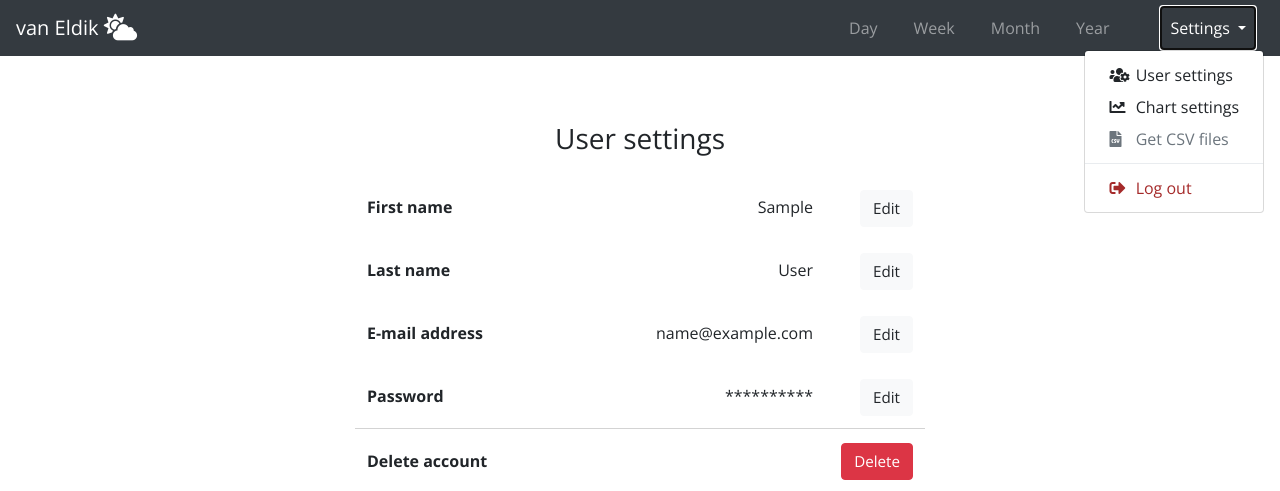
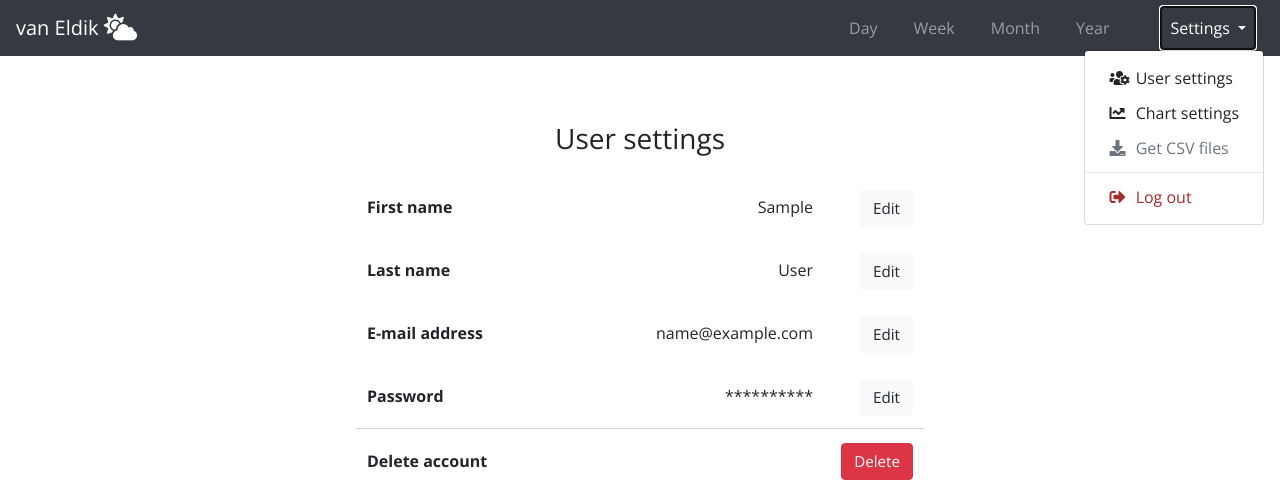
Before and after one commit to CarbonvanE/solar, a Django app: page /settings/user in a window 1280 px wide, after a click on "Settings". Shown: the top 491 px of the page. Run offline with Django 3.2, Linux system fonts and the light colour scheme; the visitor is signed in with stand-in values (Sample User, id 1); style sheets or scripts are compiled from the project's sources; parts of the project's set-up code (start-up, migrations or seed data) failed here and were passed over; some libraries are stand-ins or nearby versions.

Commit message:
feat: Updated the settings dropdown menu spacing and the icon to the download page of the CSV files

```diff
--- a/app/static/app/stylesheets/sass/base.scss
+++ b/app/static/app/stylesheets/sass/base.scss
@@ -22,8 +22,12 @@
 
     }
     .dropdown {
-        .fas {
-            width: 22px;
+        .dropdown-item {
+            margin-top: 3px;
+            margin-bottom: 3px;
+            .fas {
+                width: 22px;
+            }
         }
 
         .log-out-button {
--- a/app/templates/app/base/base_logged_in.html
+++ b/app/templates/app/base/base_logged_in.html
@@ -31,7 +31,7 @@
                     <div class="dropdown-menu dropdown-menu-right" aria-labelledby="navbarDropdownMenuLink">
                         <a class="dropdown-item" href="{% url 'user_settings' %}"><i class="fas fa-users-cog"></i> User settings</a>
                         <a class="dropdown-item" href="{% url 'chart_settings' %}"><i class="fas fa-chart-line"></i> Chart settings</a>
-                        <a class="dropdown-item disabled" href="#"><i class="fas fa-file-csv"></i> Get CSV files</a>
+                        <a class="dropdown-item disabled" href="#"><i class="fas fa-download"></i> Get CSV files</a>
                         <div class="dropdown-divider"></div>
                         <a class="dropdown-item log-out-button" href="{% url 'logout' %}"><i class="fas fa-sign-out-alt"></i> Log out</a>
                     </div>
```
